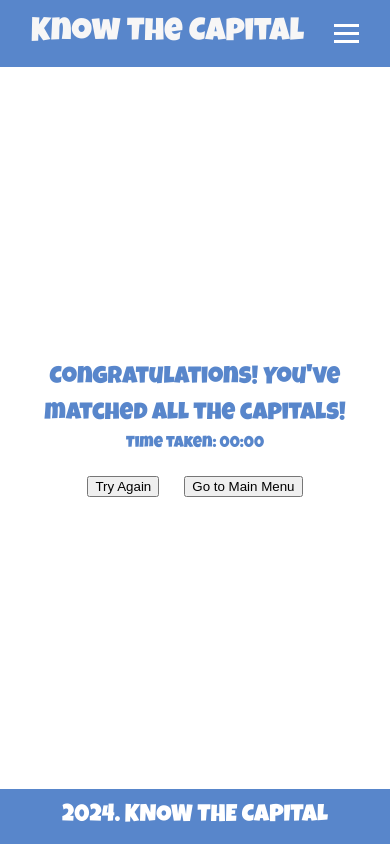
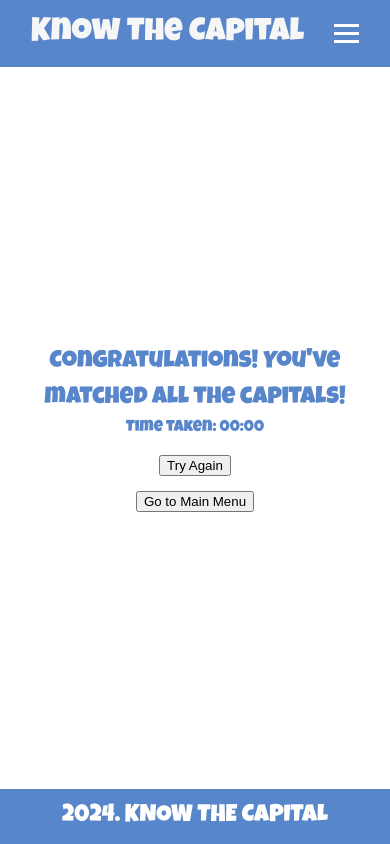
Before and after one commit to AlexNikolov2/Web-Dev-Bootcamp-Udemy, a React (Vite) app in the folder know-your-capital/front/: page /games/1/1 in a window 390 px wide. Both pictures are taken after typing "Sample" into the empty fields and a click on the button "Submit". Built offline with nearby package versions, Linux system fonts and the light colour scheme; no server answers.

Commit message:
game completion responsiveness

```diff
--- a/know-your-capital/front/src/pages/game/PlayMode/GameCompletion/styles.css
+++ b/know-your-capital/front/src/pages/game/PlayMode/GameCompletion/styles.css
@@ -4,3 +4,11 @@
   max-width: fit-content;
   margin-top: 20px;
 }
+
+@media screen and (max-width: 768px) {
+  .game-completion.buttons {
+    flex-direction: column;
+    gap: 15px;
+    margin-top: 15px;
+  }
+}
```
